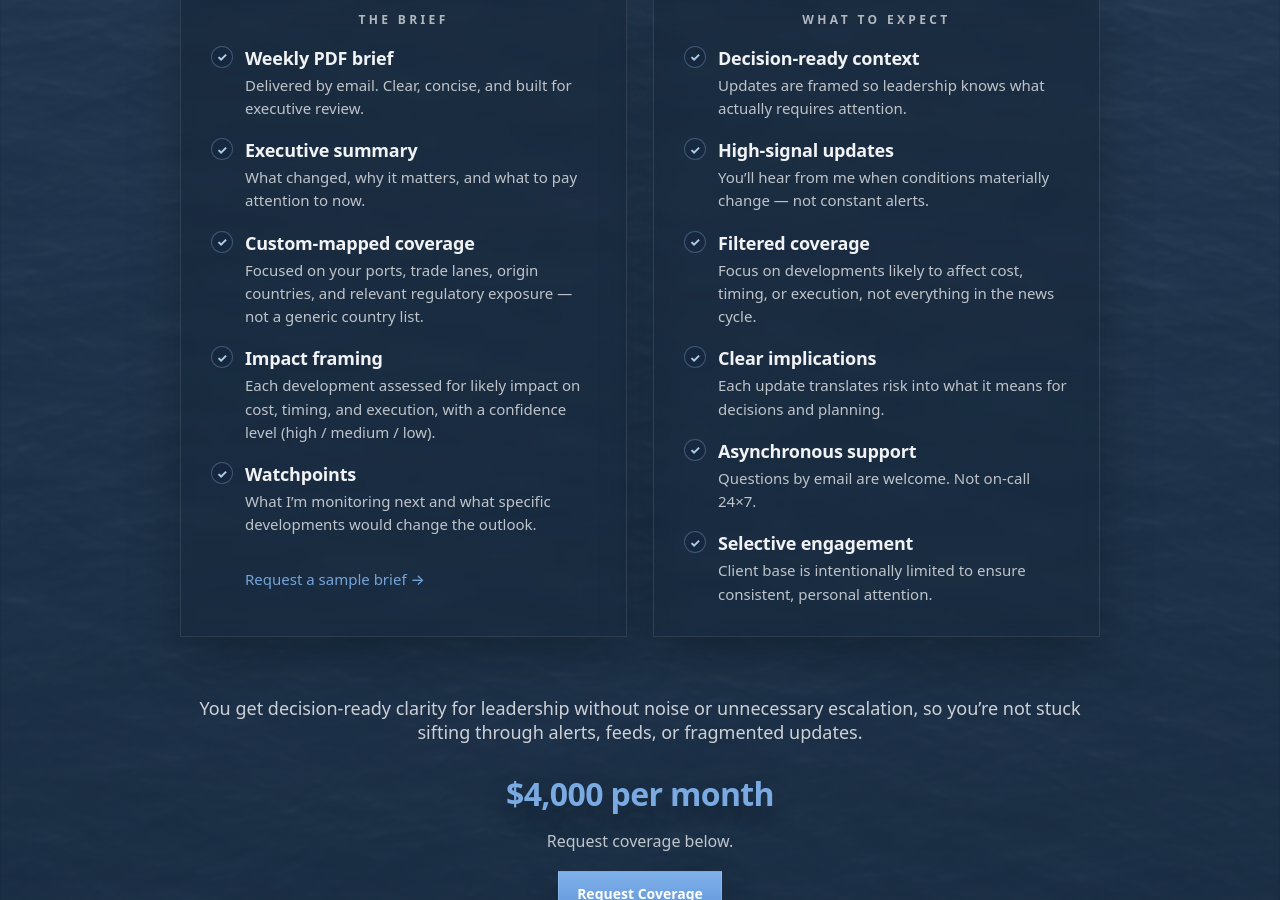
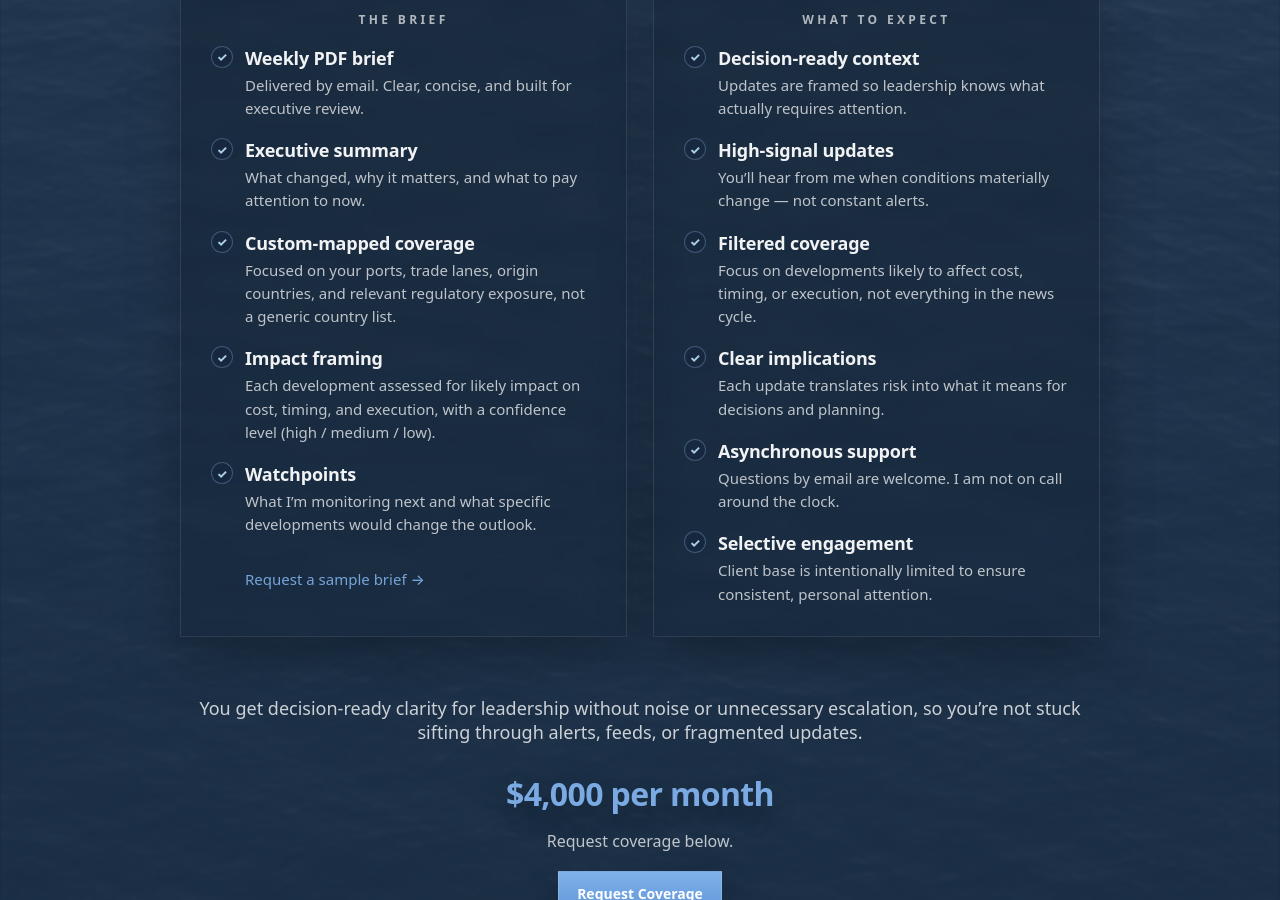
Before and after one commit to importrisk/import-risk-intelligence-site, a Jekyll site: the page built from method.html, in a window 1280 px wide and 900 px high, scrolled down 1151 px. Built offline with Jekyll 4.4.1, drawn with Linux system fonts in a browser that asks for light colours; some of the changed text lies outside the part shown.

Commit message:
Update method.html

```diff
--- a/method.html
+++ b/method.html
@@ -186,7 +186,7 @@ css: /method.css?v=100
                 </li>
                 <li>
                   <strong>Custom-mapped coverage</strong>
-      <span>Focused on your ports, trade lanes, origin countries, and relevant regulatory exposure — not a generic country list.</span>
+                  <span>Focused on your ports, trade lanes, origin countries, and relevant regulatory exposure, not a generic country list.</span>
                 </li>
                 <li>
                   <strong>Impact framing</strong>
@@ -202,8 +202,6 @@ css: /method.css?v=100
                 <a class="inline-learn-more" href="/contact.html">Request a sample brief →</a>
               </p>
             </article>
-
-
 
             <!-- WHAT TO EXPECT -->
             <article class="mp-card" aria-label="What to Expect">
@@ -228,7 +226,7 @@ css: /method.css?v=100
                 </li>
                 <li>
                   <strong>Asynchronous support</strong>
-      <span>Questions by email are welcome. Not on-call 24×7.</span>
+                  <span>Questions by email are welcome. I am not on call around the clock.</span>
                 </li>
                 <li>
                   <strong>Selective engagement</strong>
@@ -278,7 +276,8 @@ css: /method.css?v=100
             <div class="mp-faq-item" role="listitem">
               <h4 class="mp-q">What triggers an urgent update, and how often will you ping us?</h4>
               <p class="mp-a">
-       Alerts are issued only when material changes are likely to imminently affect cost, timing, or execution for your lanes. If nothing crosses that threshold, you receive the weekly brief.</p>
+                Alerts are issued only when material changes are likely to imminently affect cost, timing, or execution for your lanes. If nothing crosses that threshold, you receive the weekly brief.
+              </p>
             </div>
 
             <div class="mp-faq-item" role="listitem">
@@ -319,7 +318,8 @@ css: /method.css?v=100
             <div class="mp-faq-item" role="listitem">
               <h4 class="mp-q">Why you vs hiring an analyst, using our broker, or using a dashboard?</h4>
               <p class="mp-a">
-        Hiring works if you need a full-time function. Brokers and forwarders add value, but their incentives and visibility differ. Dashboards provide volume, but still need interpretation. I sit in between: independent judgment, tailored to your operating profile, without building a full risk team.</p>
+                Hiring works if you need a full-time function. Brokers and forwarders add value, but their incentives and visibility differ. Dashboards provide volume, but still need interpretation. I sit in between: independent judgment, tailored to your operating profile, without building a full risk team.
+              </p>
             </div>
 
           </div>
```
Also changed, not shown: other parts of method.html (+4 -9 lines). Lines whose indentation alone changed are shown as unchanged.
